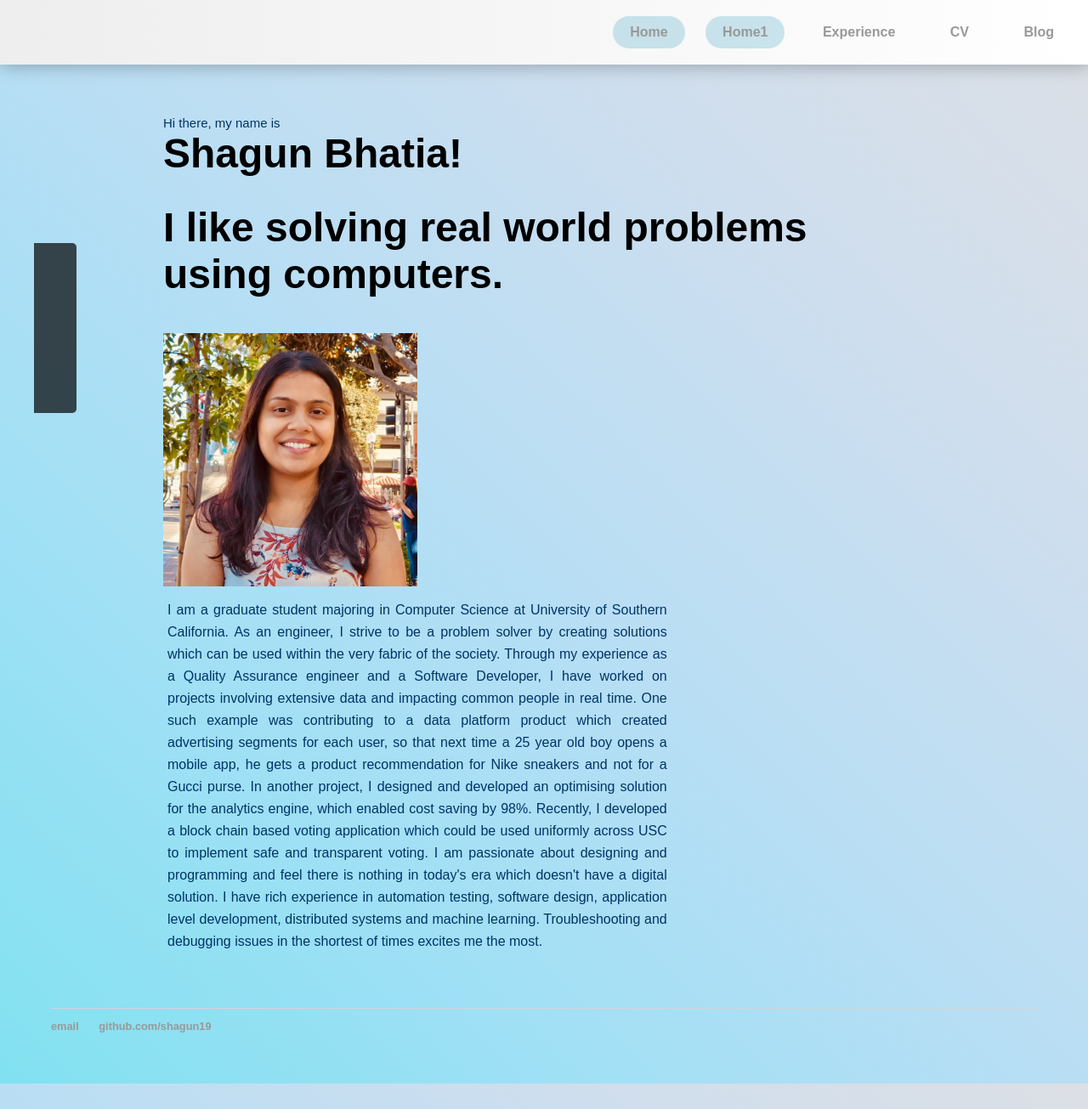
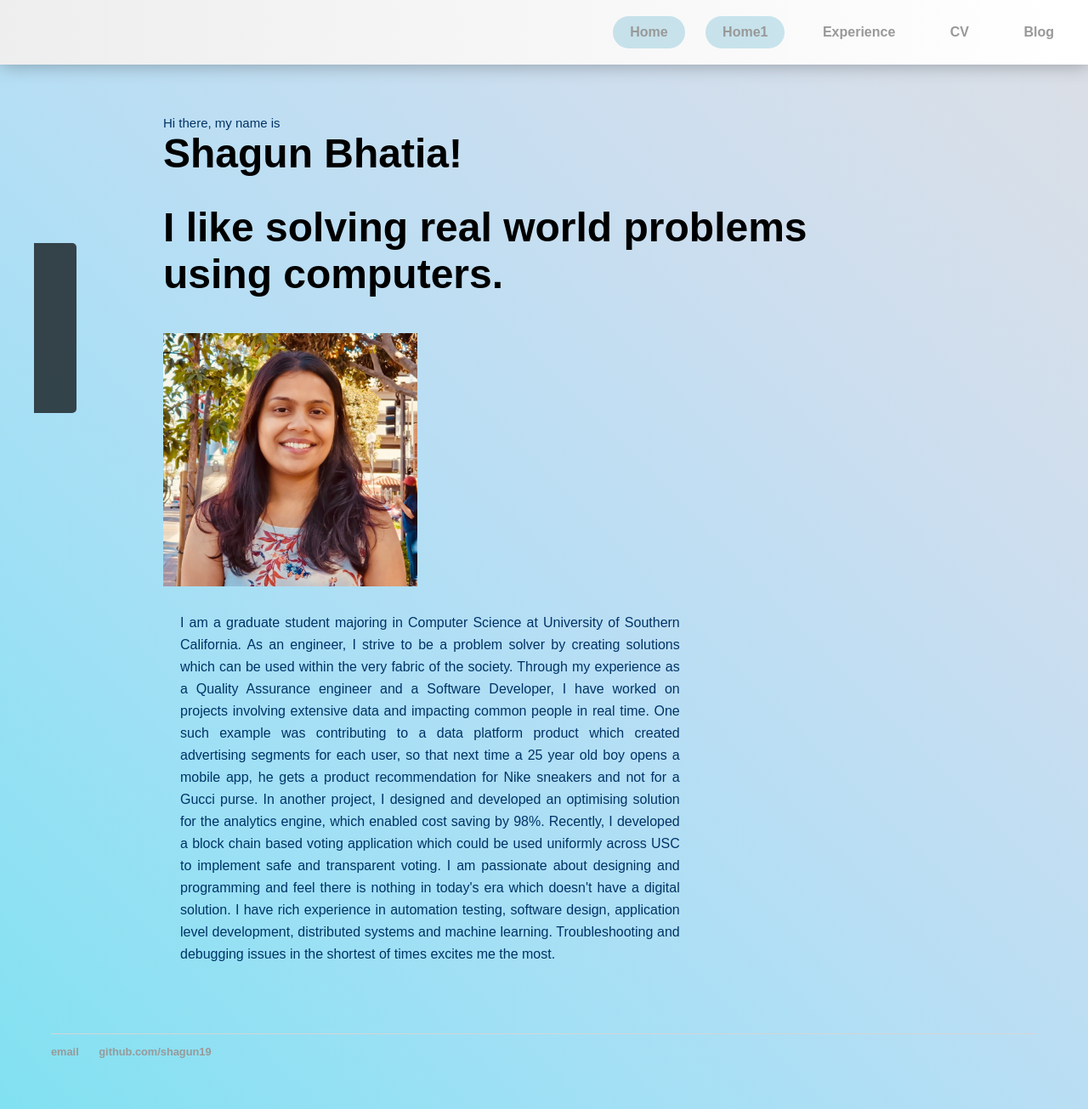
Before and after one commit to shagun19/shagun19.github.io, a Jekyll site: the page index1.html, which Jekyll copies as it is, in a window 1280 px wide. Shown: the whole page at 85% size. Built offline with Jekyll 4.4.1, drawn with Linux system fonts in a browser that asks for light colours; some web fonts are replaced.

```diff
--- a/css/imageHover.css
+++ b/css/imageHover.css
@@ -2,7 +2,7 @@
 @import url('https://fonts.googleapis.com/css?family=Raleway|Rozha+One');
 
 .col4 {width: 33.33333333%; float: left; position: relative;}
-.col5 { display:block; width: 65.6%; float: left;  overflow:hidden; position: relative; padding: 5px;}
+.col5 { display:block; width: 65.6%; float: left;  overflow:hidden; position: relative; padding: 20px;}
 .transition {-webkit-transition: all .5s ease; -moz-transition: all .5s ease; -o-transition: all .5s ease;  transition: all .5s ease;}
 .fx3 .item {margin: 10px 0;}
 .fx3:after {
```
